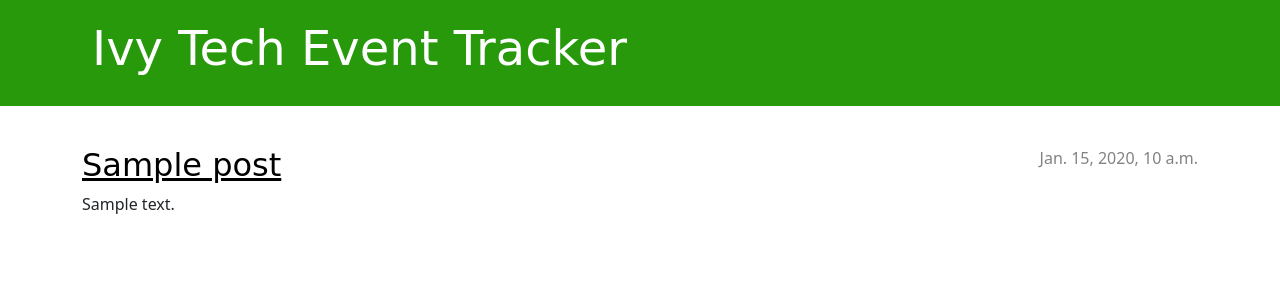
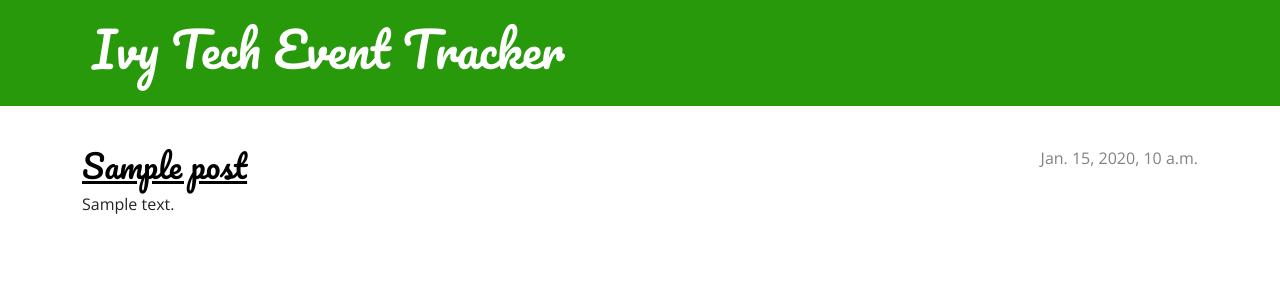
Before and after one commit to Miris0s4/Ivy-Tech-Event-Tracker-Final-Project-Launch, a Django app: template templates/blog/post_list.html in a window 1280 px wide. Shown: the top 300 px of the page. Run offline with Django 5.2, Linux system fonts and the light colour scheme; the template is opened without the code that fills it: most values are stand-ins (such as "Sample title", 1, 10 or a date in 2020).

Commit message:
Update blog.css

```diff
--- a/static/css/blog.css
+++ b/static/css/blog.css
@@ -18,7 +18,7 @@
 h2,
 h3,
 h4 {
-    font-family: 'Lobster', cursive;
+    font-family: 'Pacifico', cursive; /* NEW font for headings */
 }
 
 .date {
@@ -45,6 +45,7 @@
 
 .post {
     margin-bottom: 70px;
+    font-family: 'Open Sans', sans-serif; /* NEW font for posts */
 }
 
 .post h2 a,
```
